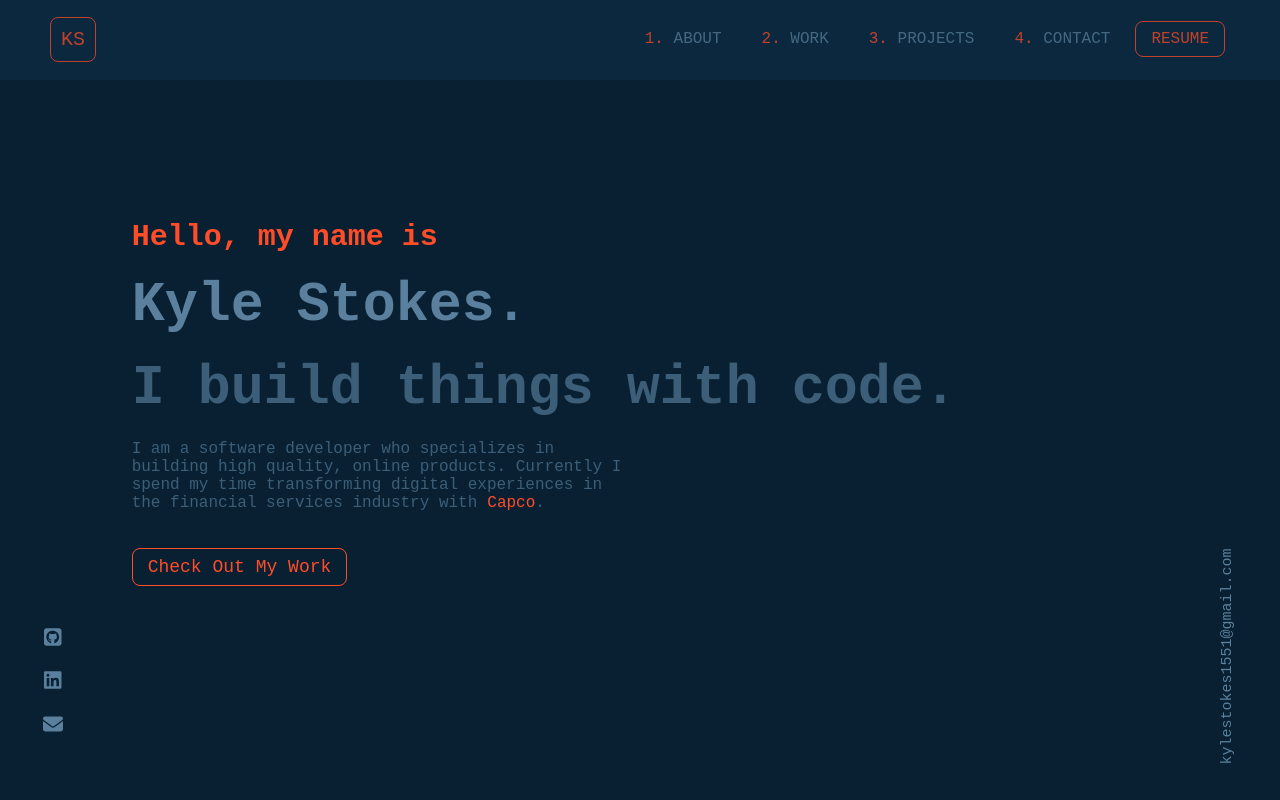
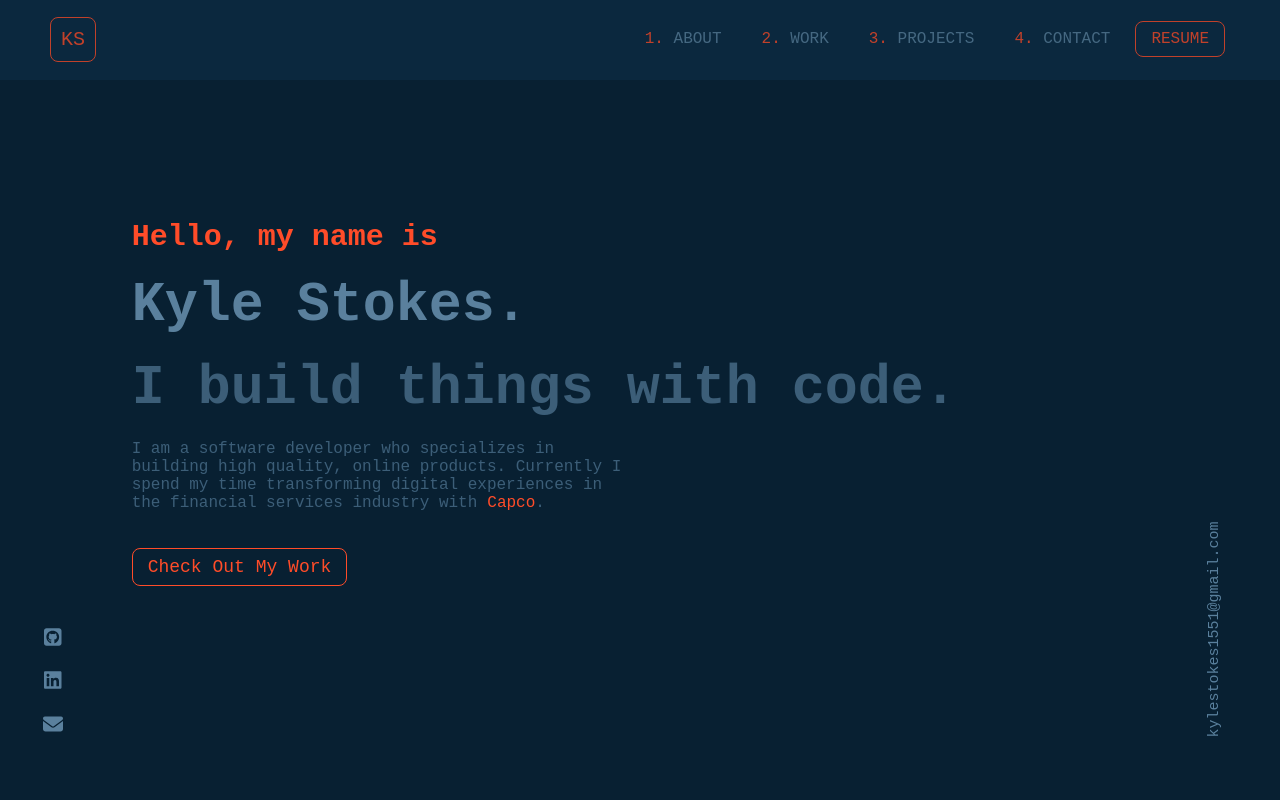
Before and after one commit to kylest0kes/folio, a React (Create React App) app: page / in a window 1280 px wide. Shown: the top 800 px of the page. Built offline with nearby package versions, Linux system fonts and the light colour scheme.

Commit message:
fixed issue where the email in the right side of the page would move when window was resized

```diff
--- a/src/Sections/Right_Side/RightSide.css
+++ b/src/Sections/Right_Side/RightSide.css
@@ -2,7 +2,7 @@
   height: 100vh;
   position: fixed;
   right: 0;
-  width: 8.3%;
+  width: 132px;
 }
 
 .email {
@@ -13,7 +13,7 @@
   transition: all 200ms ease;
   transform: rotate(270deg);
   position: absolute;
-  bottom: 160px;
+  bottom: 200px;
   width: 100%;
   font-size: 15px;
 }
```
